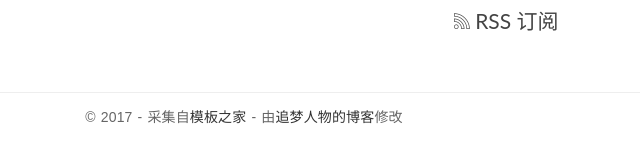
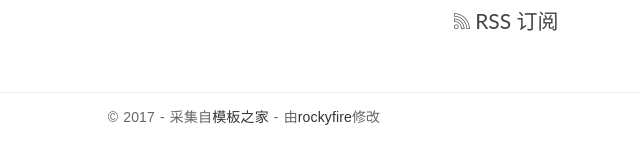
Before and after one commit to rockyfire/Blog, a Django app: page / in a window 1280 px wide. Shown: the part 703-851 px from the top of the page, without its empty margins (396-1036 px from the left). Run offline with Django 3.2, Linux system fonts and the light colour scheme; data that the repository does not hold is empty; some libraries are stand-ins or nearby versions.

Commit message:
Update base.html

```diff
--- a/templates/base.html
+++ b/templates/base.html
@@ -156,7 +156,7 @@
             <div class="col-md-12">
                 <p class="copyright">&copy 2017 - 采集自<a href="http://www.cssmoban.com/"
                                                         target="_blank" title="模板之家">模板之家</a>
-                    - 由<a href="http://zmrenwu.com/" title="网页模板" target="_blank">追梦人物的博客</a>修改
+                    - 由<a href="http://codefork.me/" title="网页模板" target="_blank">rockyfire</a>修改
                 </p>
             </div>
         </div>
```
